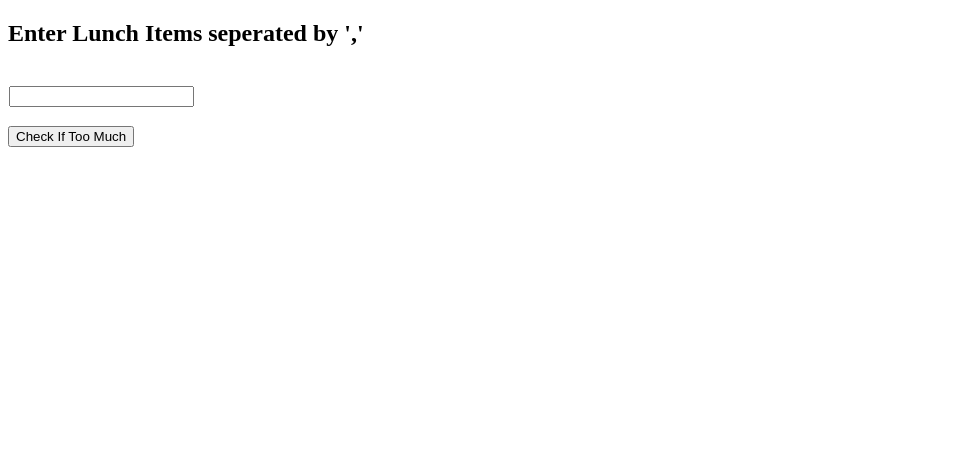
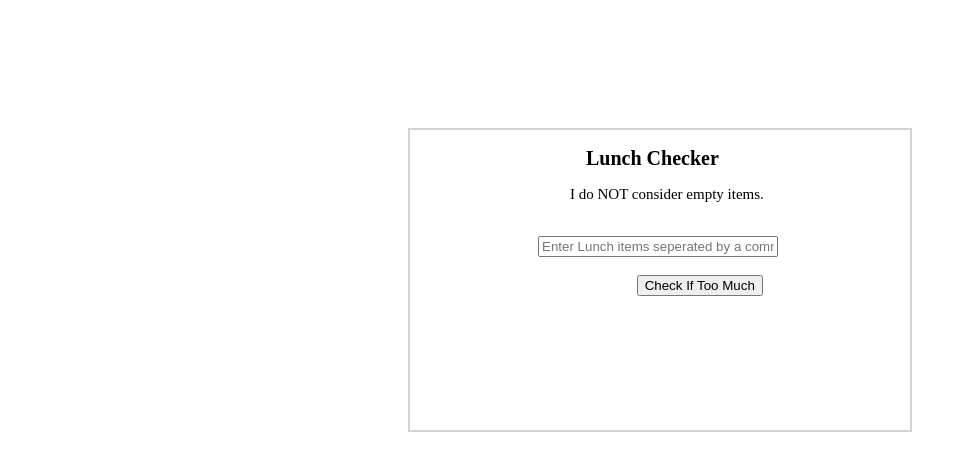
Before and after one commit to dipikavp/SinglePageApp, a plain HTML site: page module1_solution/index.html in a window 1280 px wide. Shown: the whole page, without its empty margins (0-967 px from the left). Drawn offline with Linux system fonts and the light colour scheme.

Commit message:
Altered css

```diff
--- /dev/null
+++ b/module1_solution/index.css
@@ -0,0 +1,32 @@
+
+
+.main{
+   border:solid 2px ;
+   border-color:#D3D3D3;
+   height:300px;
+   width:500px;
+   margin: 8em 25em;
+}
+
+.textBox{
+   margin-left: 8em;
+   width:15rem;
+
+}
+input{
+  width:14.5rem;
+}
+button{
+   margin-left: 17em;
+}
+h2{
+   font-size: 20px;
+   margin-left: 11rem;
+}
+#output{
+  margin-left: 11.5em;
+}
+p{
+  font-size: 15px;
+  margin-left: 10rem;
+}
--- a/module1_solution/index.html
+++ b/module1_solution/index.html
@@ -1,21 +1,24 @@
 <!DOCTYPE html>
 <html>
 <head>
+  <link rel="stylesheet" type="text/css" href="index.css">
   <title>module1_solution</title>
 </head>
 <body ng-app="LunchCheck">
   <div ng-controller="LunchCheckController">
-    <div>
-      <h2>Enter Lunch Items seperated by ',' </h2>
+    <div class="main">
+      <h2 >Lunch Checker </h2>
+      <p>I do NOT consider  empty items.</p>
       <Br />
-      <div ng-style=textBoxStyle() style="width:23%; padding:1px">
+      <div ng-style=textBoxStyle() class="textBox">
         <!--I do NOT consider  empty items.-->
-          <input type="text" ng-model="lunch"  />
+          <input type="text"  placeholder="Enter Lunch items seperated by a comma ','" ng-model="lunch"  />
       </div>
       <Br />
-      <button ng-click="checkLunch()">Check If Too Much</button>
+      <button ng-click="checkLunch()" >Check If Too Much</button>
       <br />
-      <div ng-style=getStyle()>
+      <div ng-style=getStyle() id="output">
+        <br />
       {{output}}
       </div>
     </div>
```
